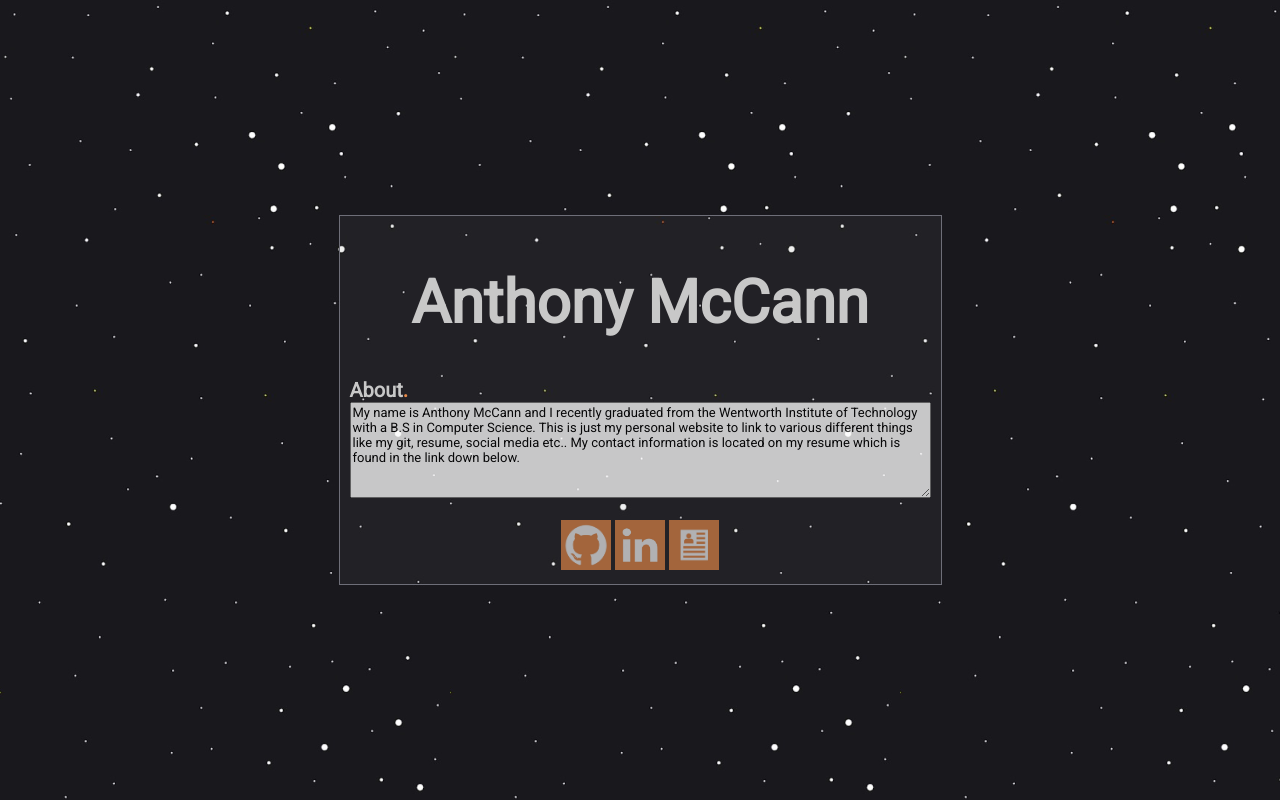
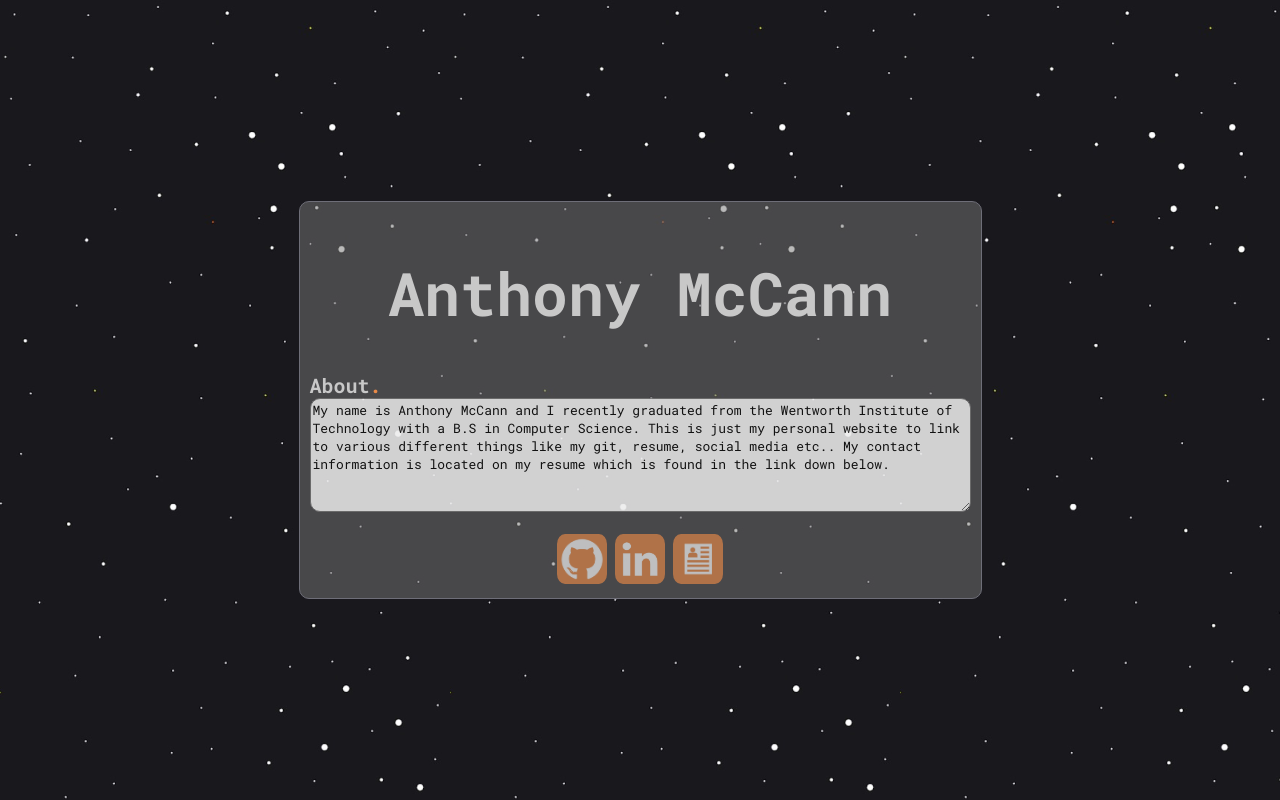
Before and after one commit to WatermelonGalaxy/WatermelonGalaxy.github.io, a plain HTML site: page index.html in a window 1280 px wide. Drawn offline with Linux system fonts and the light colour scheme; a web font is replaced by a local one.

Commit message:
Update to round boxes and chnage font.

```diff
--- a/index.css
+++ b/index.css
@@ -13,7 +13,7 @@
 
 
 h1 {
-  font-family: 'Roboto', sans-serif;
+  font-family: 'Roboto Mono', sans-serif;
   font-size: 60px;
   color: rgba(200,200,200);
 }
@@ -21,7 +21,7 @@
 
 h2 {
   text-align: left;
-  font-family: 'Roboto', sans-serif;
+  font-family: 'Roboto Mono', sans-serif;
   font-size: 20px;
   color: rgba(200,200,200);
   margin-bottom: 0px;
@@ -30,7 +30,8 @@
 
 textarea {
   font-size: 13px;
-  font-family: 'Roboto', sans-serif;
+  font-family: 'Roboto Mono', sans-serif;
+  border-radius: 10px;
   opacity: 75%;
 
 }
@@ -44,11 +45,11 @@
 
 div.about{
   padding: 10px;
-  background-color: rgba(120,120,120,.1);
+  background-color: rgba(120,120,120,.5);
   border: solid;
   border-color: rgba(110,110,120);
   border-width: 1px;
-  border-radius:0px;
+  border-radius:10px;
   text-align: center;
 
 
@@ -57,14 +58,16 @@
 div.logos {
  overflow: hidden;
  opacity: 65%;
-
 }
 
 div.logos img {
   width: 50px;
   height: 50px;
+  border-radius: 10px;
+  padding-left: 2px;
+  padding-right: 2px;
 }
 
 div.logos img:hover {
-  opacity: 50%;
+  opacity: 60%;
 }
--- a/index.html
+++ b/index.html
@@ -2,8 +2,9 @@
 <html lang="en" dir="ltr">
   <head>
     <meta charset="utf-8">
-    <link rel="preconnect" href="https://fonts.gstatic.com">
-    <link href="https://fonts.googleapis.com/css2?family=Baloo+Chettan+2&family=Roboto&display=swap" rel="stylesheet">
+    <link rel="preconnect" href="https://fonts.googleapis.com">
+    <link rel="preconnect" href="https://fonts.gstatic.com" crossorigin>
+    <link href="https://fonts.googleapis.com/css2?family=Roboto+Mono:ital,wght@0,100..700;1,100..700&display=swap" rel="stylesheet">
     <link rel="stylesheet" href="index.css">
     <title>wmgalaxy.pw</title>
 
```
